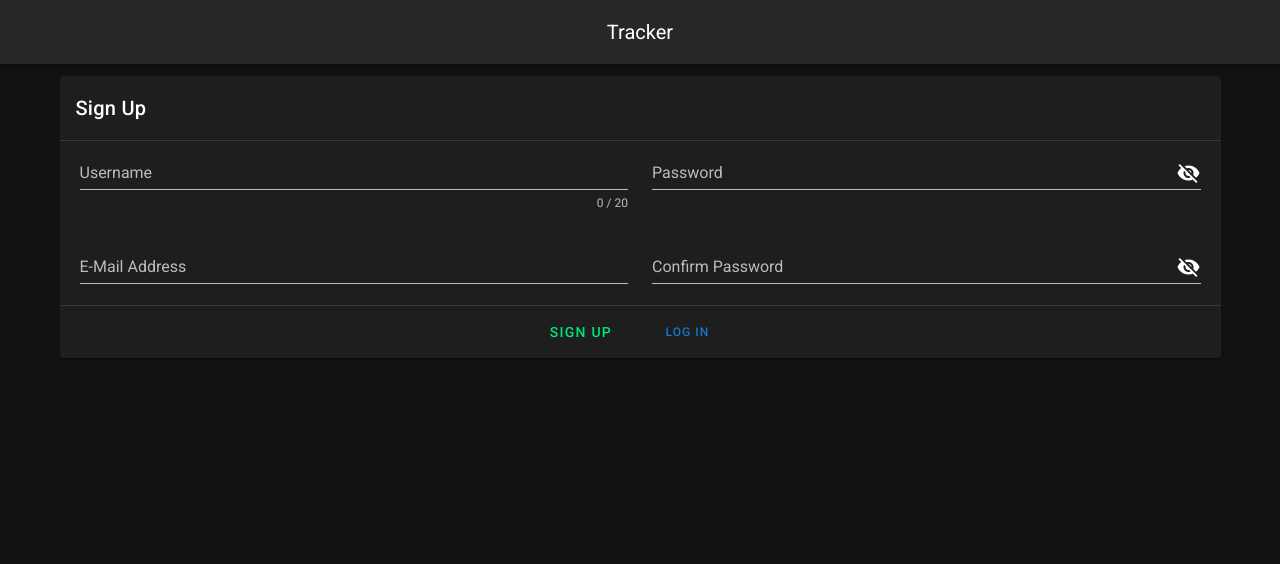
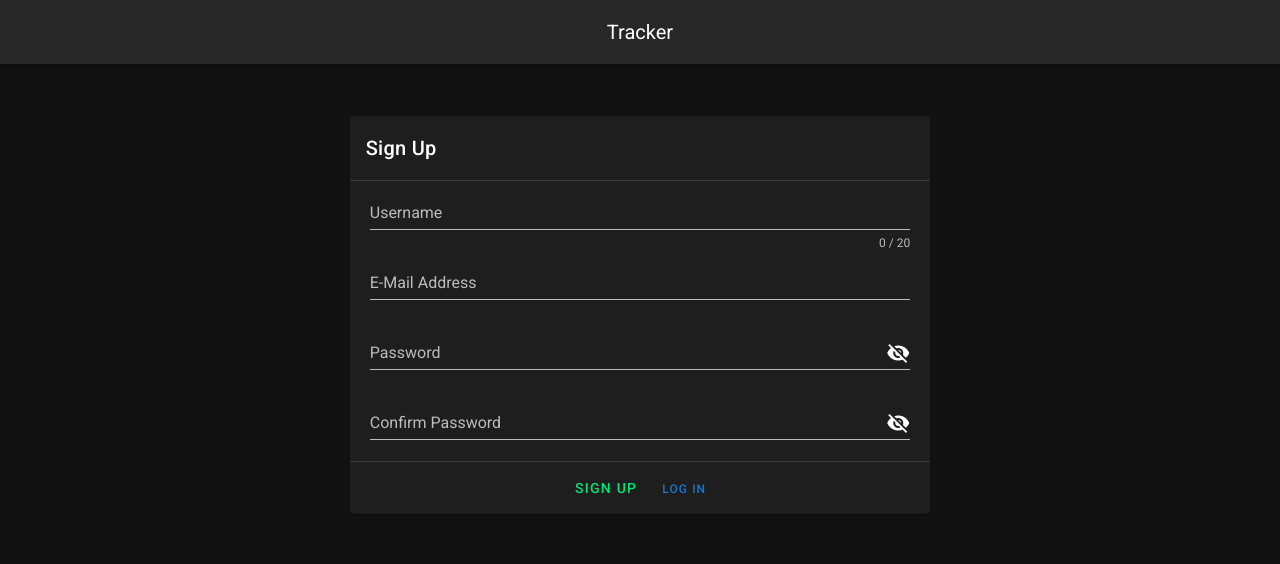
Before and after one commit to 727021/th-tracker, a Nuxt app: page /auth in a window 1280 px wide. Both pictures are taken after a click on the button "SIGN UP". Shown: the top 564 px of the page. Built offline with nearby package versions, Linux system fonts and the light colour scheme.

Commit message:
Finish auth

```diff
--- a/components/Footer.vue
+++ b/components/Footer.vue
@@ -5,8 +5,13 @@
             {{ new Date().getFullYear() }}</span
         >
         <span>
-            <DarkToggle left />
-            <v-btn icon plain href="https://github.com/727021/Todo-Tracker" target="_blank">
+            <DarkToggle />
+            <v-btn
+                icon
+                plain
+                href="https://github.com/727021/Todo-Tracker"
+                target="_blank"
+            >
                 <fa-icon size="lg" :icon="['fab', 'github']" />
             </v-btn>
         </span>
--- a/nuxt.config.ts
+++ b/nuxt.config.ts
@@ -1,13 +1,13 @@
 import { NuxtConfig } from '@nuxt/types'
 import colors from 'vuetify/es5/util/colors'
-import dotenv from 'dotenv'
-dotenv.config()
 
 const config: NuxtConfig = {
     server: {
         port: process.env.PORT || 3000,
         host: '0.0.0.0'
     },
+
+    dev: process.env.NODE_ENV === 'development',
 
     serverMiddleware: [
         {
@@ -18,15 +18,19 @@ const config: NuxtConfig = {
 
     // Global page headers (https://go.nuxtjs.dev/config-head)
     head: {
-        titleTemplate: '%s - Todo Tracker',
-        title: 'Todo Tracker',
+        titleTemplate: '%s - Tracker',
+        title: 'Tracker',
         meta: [
             { charset: 'utf-8' },
             {
                 name: 'viewport',
                 content: 'width=device-width, initial-scale=1'
             },
-            { hid: 'description', name: 'description', content: '' }
+            {
+                hid: 'description',
+                name: 'description',
+                content: 'Track habits and set goals'
+            }
         ],
         link: [{ rel: 'icon', type: 'image/x-icon', href: '/favicon.ico' }]
     },
@@ -57,10 +61,9 @@ const config: NuxtConfig = {
                 component: 'fa',
                 suffix: true,
                 icons: {
-                    // FIXME Replace `true` with a list of used icons
-                    regular: true,
-                    solid: true,
-                    brands: true
+                    regular: ['faMoon', 'faSun', 'faCopyright'],
+                    solid: ['faSignOutAlt', 'faSignInAlt', 'faChevronLeft'],
+                    brands: ['faGithub']
                 }
             }
         ]
--- a/pages/auth.vue
+++ b/pages/auth.vue
@@ -1,15 +1,9 @@
 <template>
     <v-container>
-        <v-row align="center" justify="center">
-            <v-col>
-                <v-card>
-                    <v-card-title>{{
-                        register ? 'Sign Up' : 'Log In'
-                    }}</v-card-title>
+        <v-card :width="$device.isMobile ? '' : '50%'" class="mx-auto mt-10">
+            <v-card-title>{{ register ? 'Sign Up' : 'Log In' }}</v-card-title>
             <v-divider></v-divider>
             <v-form class="px-5" @submit.prevent="onSubmit">
-                        <v-row>
-                            <v-col>
                 <v-text-field
                     v-model="username.value"
                     label="Username"
@@ -21,13 +15,17 @@
                     "
                     autocomplete="username"
                     :error-messages="
-                                        username.error === ''
-                                            ? []
-                                            : [username.error]
+                        username.error === '' ? [] : [username.error]
                     "
                 ></v-text-field>
-                            </v-col>
-                            <v-col>
+                <v-text-field
+                    v-show="register"
+                    v-model="email.value"
+                    label="E-Mail Address"
+                    type="email"
+                    autocomplete="email"
+                    :error-messages="email.error === '' ? [] : [email.error]"
+                ></v-text-field>
                 <v-text-field
                     v-model="password.value"
                     label="Password"
@@ -37,83 +35,39 @@
                             : undefined
                     "
                     :type="password.show ? 'text' : 'password'"
-                                    :append-icon="
-                                        password.show
-                                            ? 'mdi-eye'
-                                            : 'mdi-eye-off'
-                                    "
-                                    @click:append="
-                                        password.show = !password.show
-                                    "
+                    :append-icon="password.show ? 'mdi-eye' : 'mdi-eye-off'"
+                    @click:append="password.show = !password.show"
                     :autocomplete="
-                                        register
-                                            ? 'new-password'
-                                            : 'current-password'
+                        register ? 'new-password' : 'current-password'
                     "
                     :error-messages="
-                                        password.error === ''
-                                            ? []
-                                            : [password.error]
+                        password.error === '' ? [] : [password.error]
                     "
                 ></v-text-field>
-                            </v-col>
-                        </v-row>
-                        <v-row v-if="register">
-                            <v-col>
                 <v-text-field
-                                    v-model="email.value"
-                                    label="E-Mail Address"
-                                    type="email"
-                                    autocomplete="email"
-                                    :error-messages="
-                                        email.error === '' ? [] : [email.error]
-                                    "
-                                ></v-text-field>
-                            </v-col>
-                            <v-col>
-                                <v-text-field
+                    v-show="register"
                     v-model="confirm.value"
                     label="Confirm Password"
                     :type="confirm.show ? 'text' : 'password'"
-                                    :append-icon="
-                                        confirm.show ? 'mdi-eye' : 'mdi-eye-off'
-                                    "
+                    :append-icon="confirm.show ? 'mdi-eye' : 'mdi-eye-off'"
                     @click:append="confirm.show = !confirm.show"
                     autocomplete="new-password"
                     :error-messages="
-                                        confirm.error === ''
-                                            ? []
-                                            : [confirm.error]
+                        confirm.error === '' ? [] : [confirm.error]
                     "
                 ></v-text-field>
-                            </v-col>
-                        </v-row>
                 <v-btn type="submit" class="d-none"></v-btn>
             </v-form>
             <v-divider></v-divider>
-                    <v-card-actions>
-                        <v-row>
-                            <v-col class="text-right" align-self="center">
+            <v-card-actions class="d-flex align-baseline justify-center">
                 <v-btn @click="onSubmit" color="success" text>
                     {{ register ? 'Sign Up' : 'Log In' }}
                 </v-btn>
-                            </v-col>
-                            <v-col align-self="center">
-                                <v-btn
-                                    text
-                                    small
-                                    color="primary"
-                                    @click="toggleRegister"
-                                    >{{
+                <v-btn text small color="primary" @click="toggleRegister">{{
                     register ? 'Log In' : 'Sign Up'
-                                    }}</v-btn
-                                >
-                            </v-col>
-                        </v-row>
+                }}</v-btn>
             </v-card-actions>
         </v-card>
-            </v-col>
-        </v-row>
     </v-container>
 </template>
 
@@ -145,8 +99,9 @@ interface form {
 
 export default Vue.extend({
     name: 'Index',
-    head: { title: 'Login or Register' },
+    head: { title: 'Log In or Sign Up' },
     layout: ctx => (ctx.isMobile ? 'mobile' : 'default'),
+    auth: 'guest',
     data: () => {
         const form: form = {
             username: {
```
Lines whose indentation alone changed are shown as unchanged.
